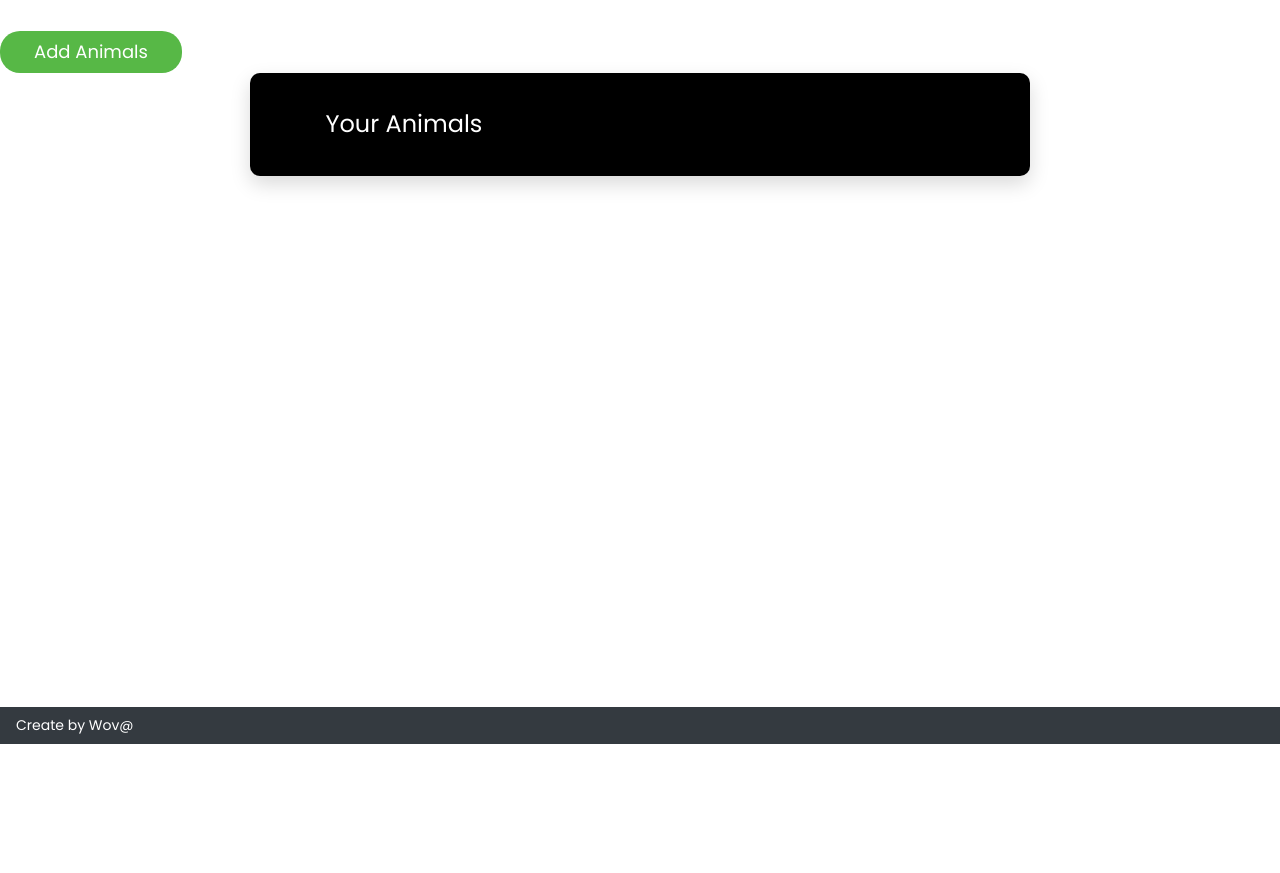
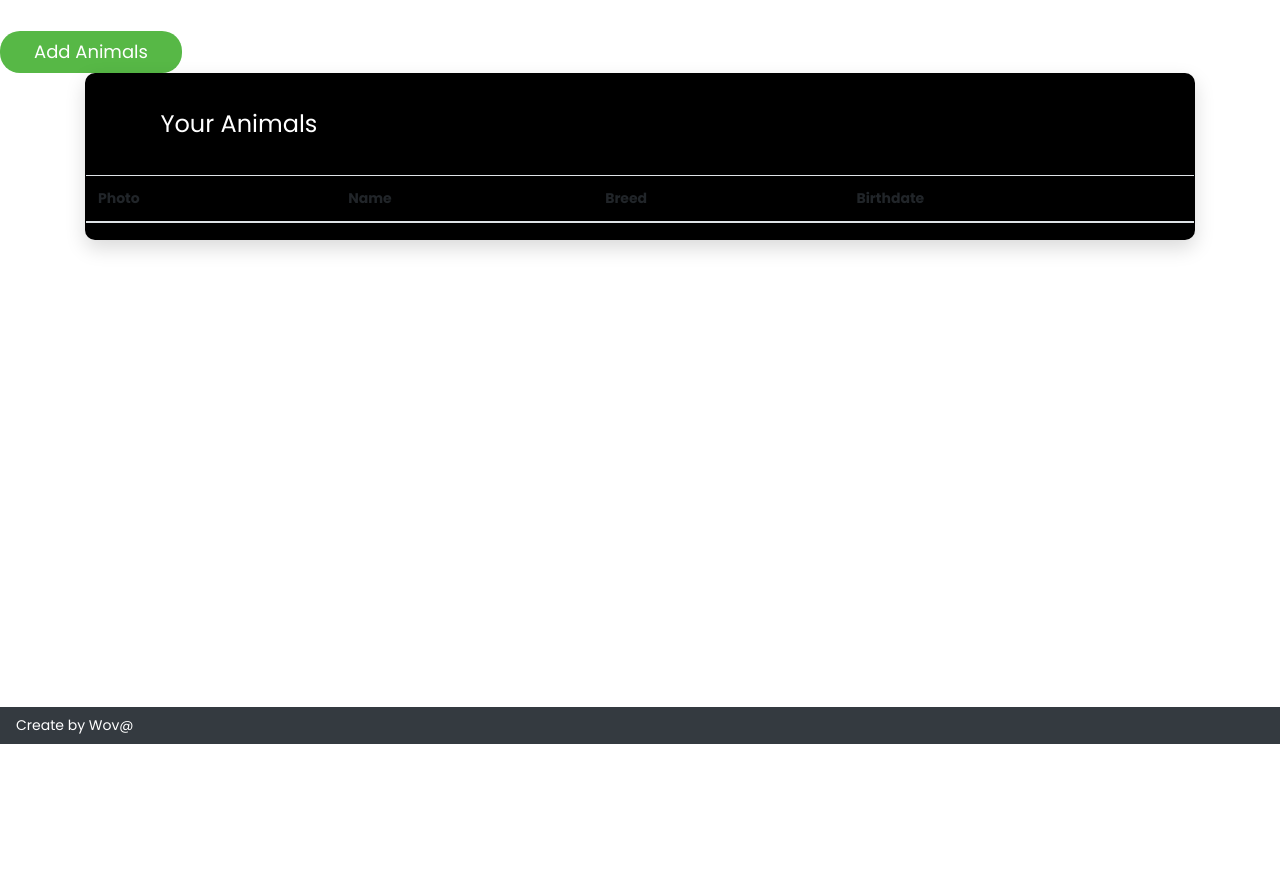
Before and after one commit to Wova607/phpFirstrSite, a PHP site: page /animalsList.php in a window 1280 px wide. Shown: the part 56-929 px from the top of the page. Run offline with PHP 8.4, Linux system fonts and the light colour scheme; the visitor is signed in with stand-in values (Sample User, id 1); tables that the repository leaves empty or names only in its code hold one stand-in row (values such as "Sample post"); lists and menus that the app fills with data are empty.

Commit message:
add animals table

```diff
--- a/animalsList.php
+++ b/animalsList.php
@@ -54,12 +54,40 @@ $animalslist[]=AnimalsFromDB();
 </div>
 
 </div>
-<div class="page-wrapper  font-poppins">
-  <div class="wrapper wrapper--w780">
+<div class="page-wrapper  font-poppins container">
+  <!-- <div class="wrapper wrapper--w780"> -->
     <div class="card card-3">
       <h2 class="title" >&nbsp;&nbsp;&nbsp;&nbsp;&nbsp;&nbsp;Your Animals</h2>
+      <table class="table">
+            <thead>
+            <tr>
+                <th scope="col">Photo</th>
+                <th scope="col">Name</th>
+                <th scope="col">Breed</th>
+                <th scope="col">Birthdate</th>
+            </tr>
+            </thead>
+            <tbody>
+            <?php
+            if(count($animalslist)==0)
+            {
+           echo '
+        <tr>
+            <th scope="row">1</th>
+            <td><img src='. $animalslist["Photo"].'></td>
+            <td>' . $animalslist["Name"] . '</td>
+            <td>' . $animalslist["Bread"] . '</td>
+            <td>' . $animalslist["DateBirdth"] . '</td>
+        </tr>
+        ';}
+
+            ?>
+
+            </tbody>
+        </table>
+
     </div>
-  </div>
+  <!-- </div> -->
 </div>
 <?php
 include "_footer.php";
```
